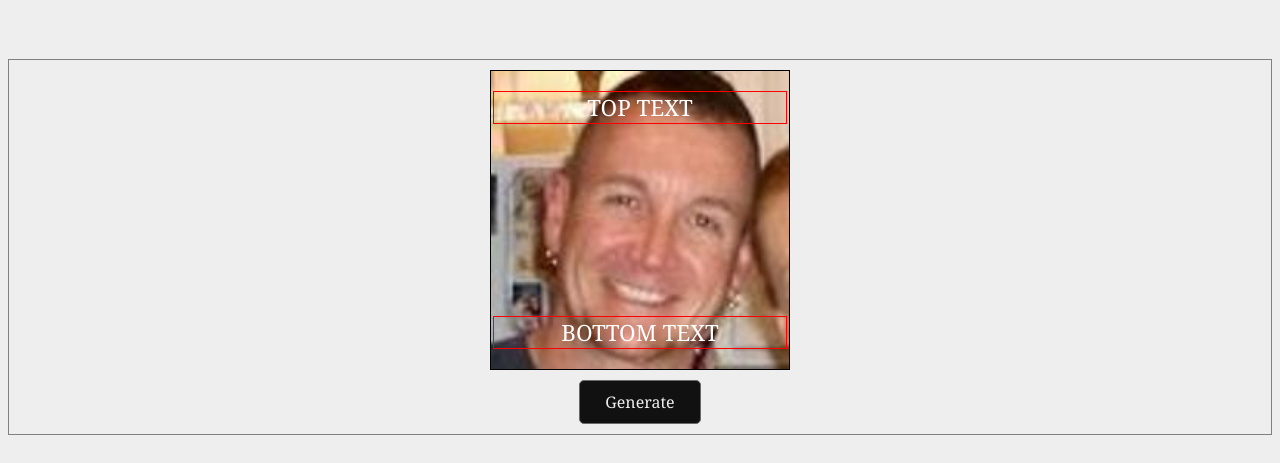
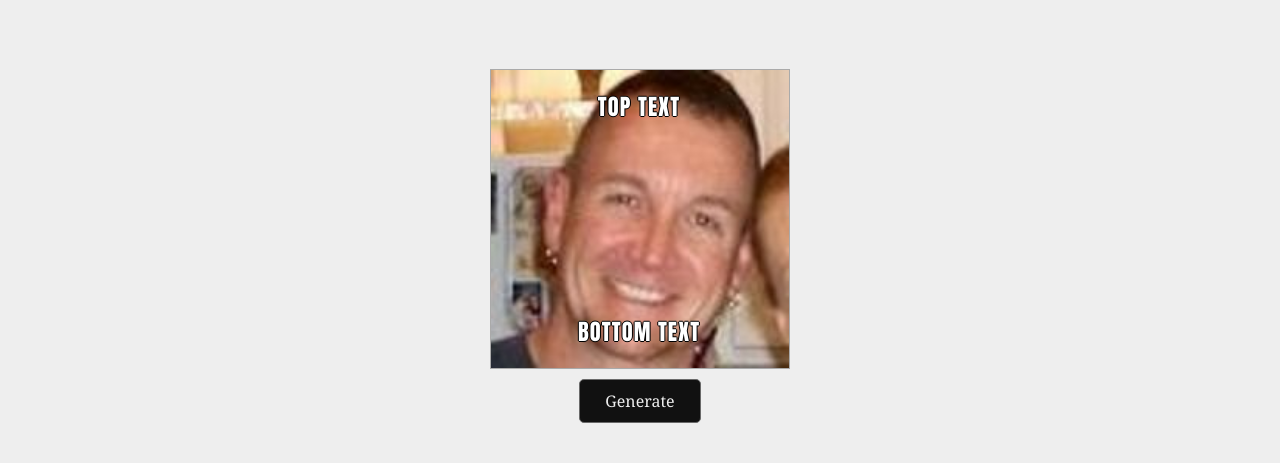
Before and after one commit to spikeburton/codedaddy-meme-generator, a plain HTML site: page index.html in a window 1280 px wide. Shown: the part 67-530 px from the top of the page. Drawn offline with Linux system fonts and the light colour scheme.

Commit message:
remove borders and add font styling

```diff
--- a/css/style.css
+++ b/css/style.css
@@ -11,7 +11,7 @@ h1 {
   position: relative;
   top: 40px;
   width: auto;
-  border: 1px solid gray;
+  /* border: 1px solid gray; */
   /* overflow: auto; */
 }
 
@@ -22,7 +22,7 @@ h1 {
   top: 10px;
   width: 300px;
   height: 300px;
-  border: 1px solid black;
+  border: 1px solid #aaa;
   background-image: url('../img/codedaddy.jpeg');
   background-repeat: no-repeat;
   background-size: cover;
@@ -34,12 +34,14 @@ h1 {
   position: absolute;
   display: inline-block;
   width: 98%;
-  color: white;
-  font-family: Georgia, 'Times New Roman', Times, serif;
+  color: #fff;
+  font-family: Impact, sans-serif;
+  letter-spacing: 0.05em;
   text-align: center;
   text-transform: uppercase;
+  text-shadow: -1px 0 black, 0 1px black, 1px 0 black, 0 -1px black;
   font-size: 1.4em;
-  border: 1px solid red;
+  /* border: 1px solid red; */
 }
 
 #top-text {
```
